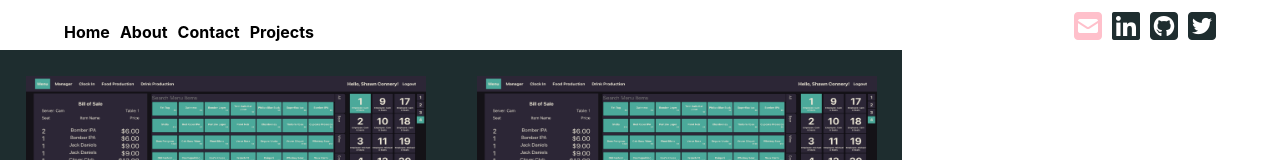
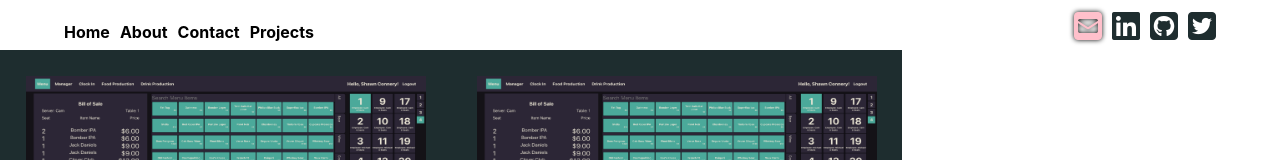
Before and after one commit to CamBrown101/personal-website, a React (Create React App) app: page /projects in a window 1280 px wide. In both pictures the pointer is over the link 1093 px from the left and 21 px from the top of the page. Shown: the top 160 px of the page. Built offline with nearby package versions, Linux system fonts and the light colour scheme.

Commit message:
Add glow effect to contact nav buttosn

```diff
--- a/src/Components/Nav.scss
+++ b/src/Components/Nav.scss
@@ -43,6 +43,7 @@
       align-items: baseline;
       color: $font-color;
       text-decoration: none;
+      transition: 0.5s;
     }
     .contact-last {
       padding: 10px 0 0 0;
@@ -52,8 +53,13 @@
       color: $font-color;
       text-decoration: none;
     }
+
+    .nav-contact:hover::before {
+      transform: scale(1.1);
+    }
     .nav-contact:hover {
       color: $contact-hover;
+      text-shadow: 0 0 5px black;
     }
   }
 }
```
